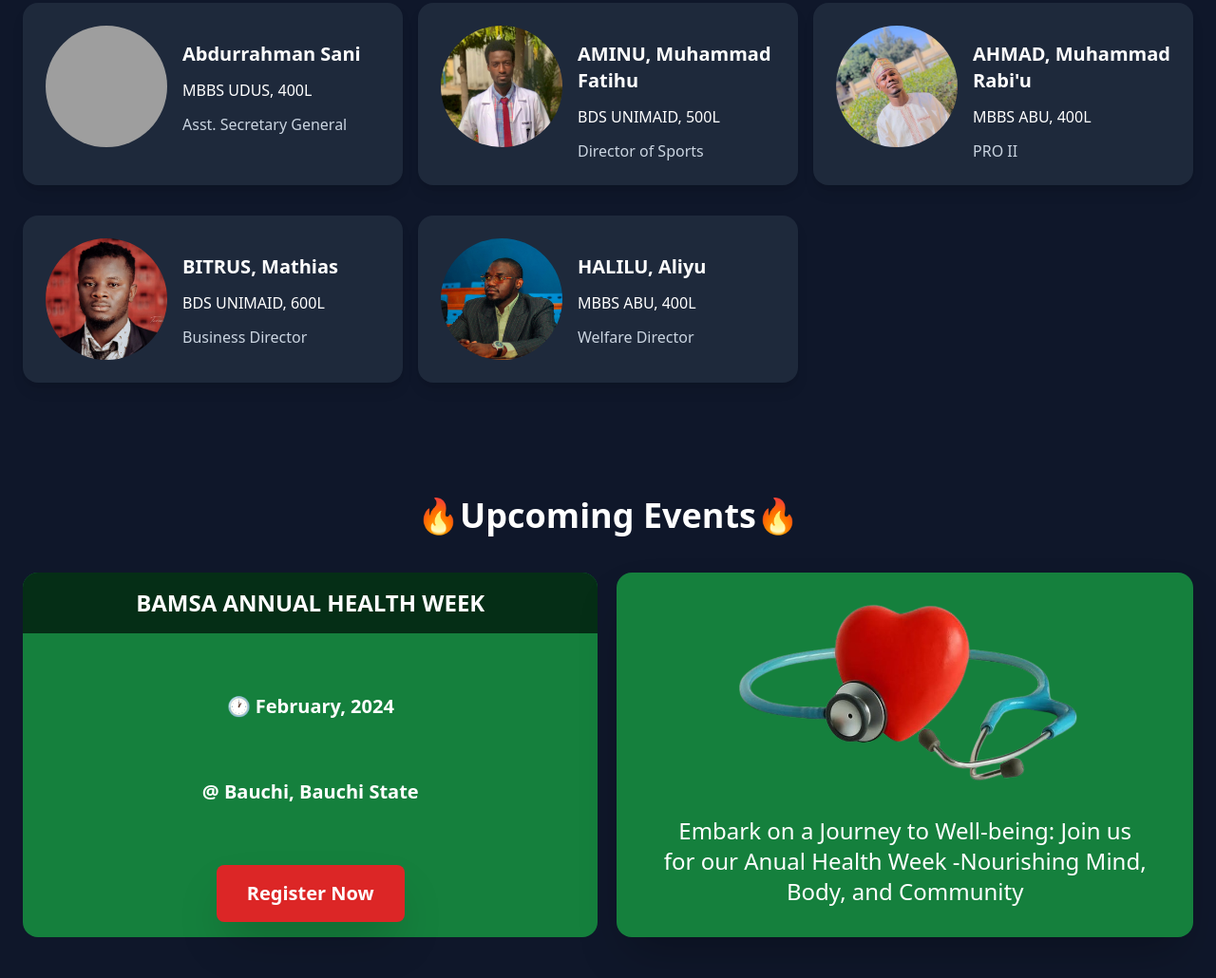
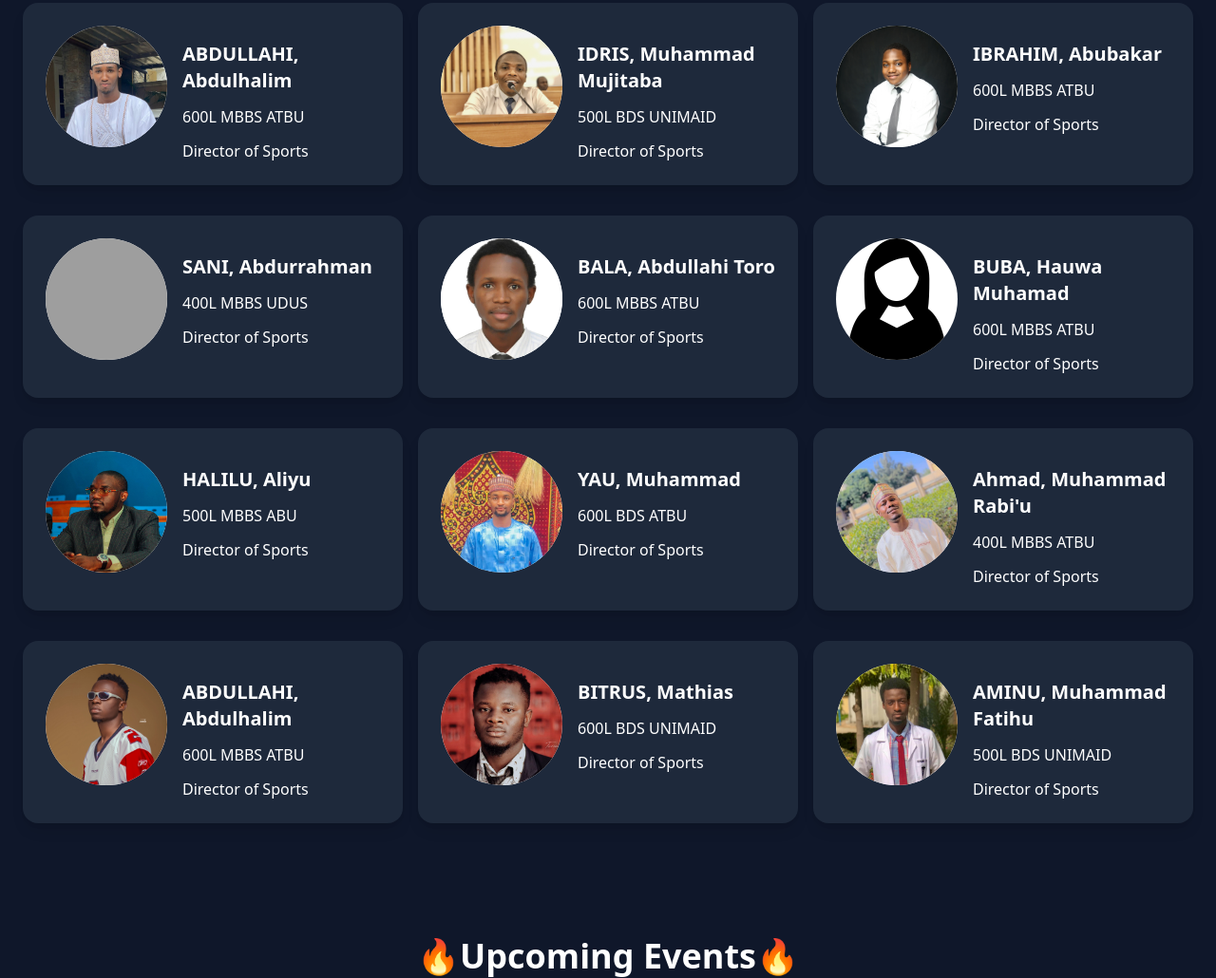
Before and after one commit to abduldansani/BAMSA, a website with bundled scripts: page build/index.html in a window 1280 px wide. Shown: the part 1553-2583 px from the top of the page at 95% size. Built offline with nearby package versions, Linux system fonts and the light colour scheme; grey boxes are pictures that could not be loaded.

Commit message:
Added all EXCO members and edit cards

```diff
--- /dev/null
+++ b/build/exco.js
@@ -0,0 +1,110 @@
+export const exco = [
+    {
+        surName: "ABDULLAHI",
+        firstName: "Abdulhalim",
+        school: "ATBU",
+        course: "MBBS",
+        level: "600L",
+        rank: "President",
+        src: "./images/exco/president.jpg"
+    },
+    {
+        surName: "IDRIS",
+        firstName: "Muhammad Mujitaba",
+        school: "UNIMAID",
+        course: "BDS",
+        level: "500L",
+        rank: "Vice President",
+        src: "./images/exco/vpresident.jpg"
+    },
+    {
+        surName: "IBRAHIM",
+        firstName: "Abubakar",
+        school: "ATBU",
+        course: "MBBS",
+        level: "600L",
+        rank: "Secretary General",
+        src: "./images/exco/secgen.jpg"
+    },
+    {
+        surName: "SANI",
+        firstName: "Abdurrahman",
+        school: "UDUS",
+        course: "MBBS",
+        level: "400L",
+        rank: "Asst. Secretary General",
+        src: "./images/exco/vsecgen.png"
+    },
+    {
+        surName: "BALA",
+        firstName: "Abdullahi Toro",
+        school: "ATBU",
+        course: "MBBS",
+        level: "600L",
+        rank: "Financial Secretary",
+        src: "./images/exco/finsec.jpg"
+    },
+    {
+        surName: "BUBA",
+        firstName: "Hauwa Muhamad",
+        school: "ATBU",
+        course: "MBBS",
+        level: "600L",
+        rank: "Treasurer",
+        src: "./images/exco/treasurer.png"
+    },
+    {
+        surName: "HALILU",
+        firstName: "Aliyu",
+        school: "ABU",
+        course: "MBBS",
+        level: "500L",
+        rank: "Welfare Director",
+        src: "./images/exco/welfare.jpg"
+    },
+    {
+        surName: "YAU",
+        firstName: "Muhammad",
+        school: "ATBU",
+        course: "BDS",
+        level: "600L",
+        rank: "PRO I",
+        src: "./images/exco/proI.jpg"
+    },
+    {
+        surName: "Ahmad",
+        firstName: "Muhammad Rabi'u",
+        school: "ATBU",
+        course: "MBBS",
+        level: "400L",
+        rank: "PRO II",
+        src: "./images/exco/proII.jpg"
+    },
+    {
+        surName: "ABDULLAHI",
+        firstName: "Abdulhalim",
+        school: "ATBU",
+        course: "MBBS",
+        level: "600L",
+        rank: "Director Social",
+        src: "./images/exco/socialdir.jpg"
+    },
+    {
+        surName: "BITRUS",
+        firstName: "Mathias",
+        school: "UNIMAID",
+        course: "BDS",
+        level: "600L",
+        rank: "Director Business",
+        src: "./images/exco/businessdir.jpg"
+    },
+    {
+        surName: "AMINU",
+        firstName: "Muhammad Fatihu",
+        school: "UNIMAID",
+        course: "BDS",
+        level: "500L",
+        rank: "Director Sport",
+        src: "./images/exco/sportdir.jpg"
+    },
+]
--- a/build/index.html
+++ b/build/index.html
@@ -188,91 +188,8 @@
       <!-- Leadership Section -->
       <section id="leadership" class="container scroll-mt-14 mt-20 mx-auto p-6">
         <h2 class="text-4xl text-center my-10 font-bold">Leadership</h2>
-        <div class="grid md:grid-cols-2 xl:grid-cols-3 gap-4">
-          <div
-            class="flex flex-col mb-4 p-6 w-4/5 rounded-2xl mx-auto bg-slate-800 shadow-lg space-y-4 sm:flex-row md:flex-col lg:flex-row md:w-full"
-          >
-            <img
-              class="block mx-auto w-32 h-32 rounded-full mb-8 sm:mb-0 md:mb-8 lg:mb-0 sm:mx-0 sm:mr-4 md:mx-auto lg:mx-0 lg:mr-4 sm:shrink-0"
-              src="./images/exco/abdurrahman.png"
-              alt="Abdurrahman Sani"
-            />
-            <div
-              class="space-y-3 text-center sm:text-left md:text-center lg:text-left"
-            >
-              <p class="text-xl font-semibold text-white">Abdurrahman Sani</p>
-              <p>MBBS UDUS, 400L</p>
-              <p class="font-medium text-slate-300">Asst. Secretary General</p>
-            </div>
-          </div>
-          <div
-            class="flex flex-col mb-4 p-6 w-4/5 rounded-2xl mx-auto bg-slate-800 shadow-lg space-y-4 sm:flex-row md:flex-col lg:flex-row md:w-full"
-          >
-            <img
-              class="block mx-auto w-32 h-32 rounded-full mb-8 sm:mb-0 md:mb-8 lg:mb-0 sm:mx-0 sm:mr-4 md:mx-auto lg:mx-0 lg:mr-4 sm:shrink-0"
-              src="./images/exco/aminuMuhammad.jpg"
-              alt="Muhammad Aminu"
-            />
-            <div
-              class="space-y-3 text-center sm:text-left md:text-center lg:text-left"
-            >
-              <p class="text-xl font-semibold text-white">
-                AMINU, Muhammad Fatihu
-              </p>
-              <p>BDS UNIMAID, 500L</p>
-              <p class="font-medium text-slate-300">Director of Sports</p>
-            </div>
-          </div>
-          <div
-            class="flex flex-col mb-4 p-6 w-4/5 rounded-2xl mx-auto bg-slate-800 shadow-lg space-y-4 sm:flex-row md:flex-col lg:flex-row md:w-full"
-          >
-            <img
-              class="block mx-auto w-32 h-32 rounded-full mb-8 sm:mb-0 md:mb-8 lg:mb-0 sm:mx-0 sm:mr-4 md:mx-auto lg:mx-0 lg:mr-4 sm:shrink-0"
-              src="./images/exco/muhammadAhmadRabiu.jpg"
-              alt="Muhammad Ahmad"
-            />
-            <div
-              class="space-y-3 text-center sm:text-left md:text-center lg:text-left"
-            >
-              <p class="text-xl font-semibold text-white">
-                AHMAD, Muhammad Rabi'u
-              </p>
-              <p>MBBS ABU, 400L</p>
-              <p class="font-medium text-slate-300">PRO II</p>
-            </div>
-          </div>
-          <div
-            class="flex flex-col mb-4 p-6 w-4/5 rounded-2xl mx-auto bg-slate-800 shadow-lg space-y-4 sm:flex-row md:flex-col lg:flex-row md:w-full"
-          >
-            <img
-              class="block mx-auto w-32 h-32 rounded-full mb-8 sm:mb-0 md:mb-8 lg:mb-0 sm:mx-0 sm:mr-4 md:mx-auto lg:mx-0 lg:mr-4 sm:shrink-0"
-              src="./images/exco/bitrusMathias.jpg"
-              alt="Mathias Bitrus"
-            />
-            <div
-              class="space-y-3 text-center sm:text-left md:text-center lg:text-left"
-            >
-              <p class="text-xl font-semibold text-white">BITRUS, Mathias</p>
-              <p>BDS UNIMAID, 600L</p>
-              <p class="font-medium text-slate-300">Business Director</p>
-            </div>
-          </div>
-          <div
-            class="flex flex-col mb-4 p-6 w-4/5 rounded-2xl mx-auto bg-slate-800 shadow-lg space-y-4 sm:flex-row md:flex-col lg:flex-row md:w-full"
-          >
-            <img
-              class="block mx-auto w-32 h-32 rounded-full mb-8 sm:mb-0 md:mb-8 lg:mb-0 sm:mx-0 sm:mr-4 md:mx-auto lg:mx-0 lg:mr-4 sm:shrink-0"
-              src="./images/exco/aliyuHalilu.jpg"
-              alt="Aliyu Halilu"
-            />
-            <div
-              class="space-y-3 text-center sm:text-left md:text-center lg:text-left"
-            >
-              <p class="text-xl font-semibold text-white">HALILU, Aliyu</p>
-              <p>MBBS ABU, 400L</p>
-              <p class="font-medium text-slate-300">Welfare Director</p>
-            </div>
-          </div>
+        <div id="exco_card" class="grid md:grid-cols-2 xl:grid-cols-3 gap-4">
+          <!-- The exco cards are generated in js -->
         </div>
       </section>
 
@@ -403,6 +320,6 @@
         </div>
       </div>
     </footer>
-    <script src="script.js"></script>
+    <script type="module" src="script.js"></script>
   </body>
 </html>
--- a/build/script.js
+++ b/build/script.js
@@ -1,3 +1,6 @@
+import { exco } from "./exco.js";
+
+// Toggle Menu
 const menuBtn = document.getElementById('menu_btn');
 const nav = document.getElementById('menu');
 
@@ -8,7 +11,7 @@ menuBtn.onclick = () => {
 }
 
 const closeMenu = (e) => {
-    if(nav.classList.contains('flex')){
+    if (nav.classList.contains('flex')) {
         if (!menuBtn.contains(e.target) && !nav.contains(e.target)) {
             menuBtn.classList.toggle('open');
             nav.classList.toggle('flex');
@@ -20,6 +23,8 @@ const closeMenu = (e) => {
 document.addEventListener('click', closeMenu);
 document.addEventListener('scroll', closeMenu);
 
+
+// Greetings
 const customGreetings = [
     { greeting: "Good morning!", startTime: 5, endTime: 11 },
     { greeting: "Good afternoon!", startTime: 12, endTime: 16 },
@@ -37,3 +42,30 @@ function getGreeting() {
 }
 
 document.getElementById('greeting').innerHTML = getGreeting();
+
+
+// Exco Cards
+const excoCardDiv = document.getElementById('exco_card');
+for(let i = 0; i < exco.length; i++){
+    let member = exco[i];
+    let card =
+    `<div
+    class="flex flex-col mb-4 p-6 w-full rounded-2xl mx-auto bg-slate-800 shadow-lg space-y-4 sm:flex-row md:flex-col lg:flex-row md:w-full"
+    >
+    <img
+        class="block mx-auto w-32 h-32 rounded-full mb-8 sm:mb-0 md:mb-8 lg:mb-0 sm:mx-0 sm:mr-4 md:mx-auto lg:mx-0 lg:mr-4 sm:shrink-0 bg-white"
+        src=${member.src}
+        alt=${member.firstName}, ${member.surName}
+    />
+    <div
+        class="space-y-3 text-center sm:text-left md:text-center lg:text-left"
+    >
+        <p class="text-xl font-semibold">
+        ${member.surName}, ${member.firstName}
+        </p>
+        <p class="text-slate-500">${member.level} ${member.course} ${member.school}</p>
+        <p class="font-medium">Director of Sports</p>
+    </div>`;
+
+    excoCardDiv.innerHTML += card;
+}
```
Also changed, not shown: build/images/exco/businessdir.jpg (renamed from build/images/exco/bitrusMathias.jpg), build/images/exco/finsec.jpg (added), build/images/exco/president.jpg (added), build/images/exco/proI.jpg (added), build/images/exco/proII.jpg (renamed from build/images/exco/muhammadAhmadRabiu.jpg), build/images/exco/secgen.jpg (added), build/images/exco/socialdir.jpg (added), build/images/exco/sportdir.jpg (renamed from build/images/exco/aminuMuhammad.jpg), build/images/exco/treasurer.png (added), build/images/exco/vpresident.jpg (added), build/images/exco/welfare.jpg (renamed from build/images/exco/aliyuHalilu.jpg), build/images/icons/allBloodType.jpg (added), build/images/icons/universal.jpeg (added), 2 other files.
